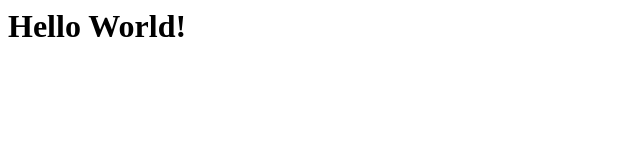
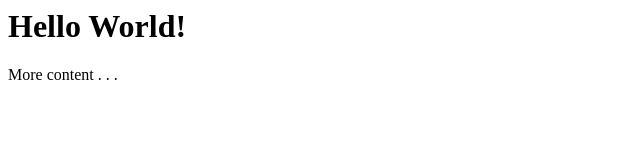
Before and after one commit to Swisspearce/Swisspearce.github.io, a plain HTML site: page index.html in a window 1280 px wide. Shown: the full height of the page, 0-640 px from the left. Drawn offline with Linux system fonts and the light colour scheme.

Commit message:
Update index.html

```diff
--- a/index.html
+++ b/index.html
@@ -6,5 +6,6 @@
 </head>
 <body>
     <h1>Hello World!</h1>
+    <p>More content . . .</p>
 </body>
 </html>
```
